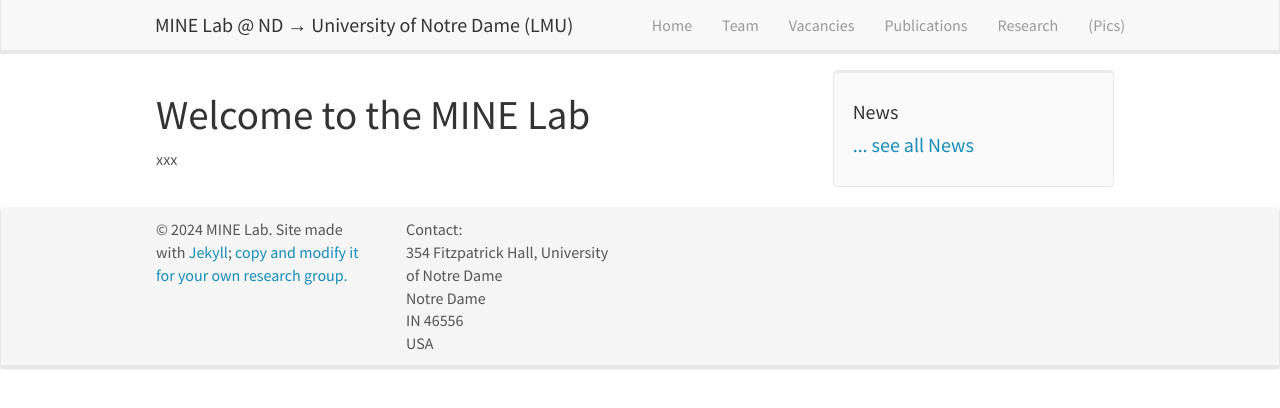
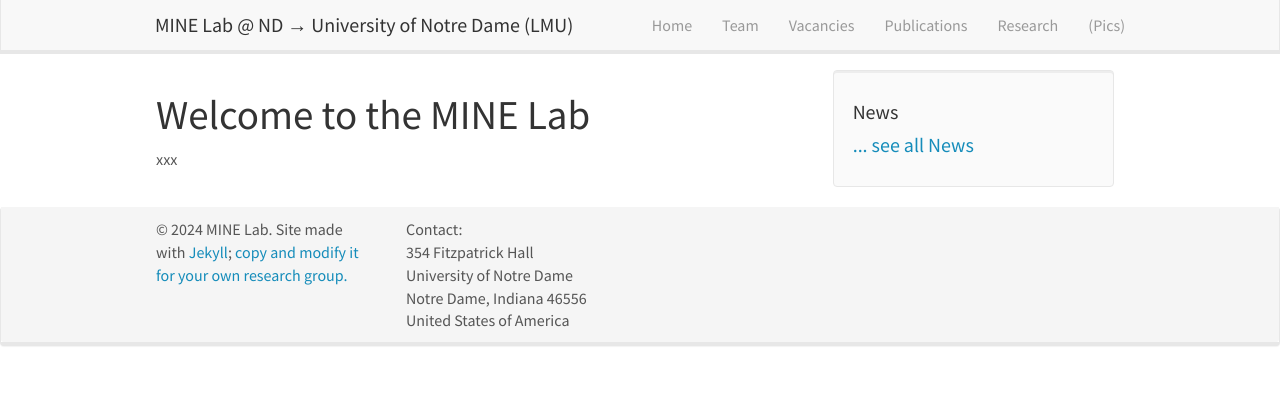
Before and after one commit to MINE-Lab-ND/MINE-Lab-ND, a Jekyll site: the page built from _pages/home.md, in a window 1280 px wide. Shown: the top 408 px of the page. Built offline with Jekyll 4.4.1, drawn with Linux system fonts in a browser that asks for light colours; nearby versions of some CDN libraries.

Commit message:
Changes to be committed: 	modified:   _data/students.yml 	modified:   _includes/footer.html

```diff
--- a/_data/students.yml
+++ b/_data/students.yml
@@ -1,6 +1,6 @@
 - name: Kehan Guo
   photo: Jiasen.png
-  info: PhD Student, started September 2022 (<a href="https://kehanguo2.github.io/KehanGuo/">Website</a>)
+  info: PhD Student, started 2022 Fall (<a href="https://kehanguo2.github.io/KehanGuo/">Website</a>)
   email: niu@physics.leidenuniv.nl
   number_educ: 0
   education1:
--- a/_includes/footer.html
+++ b/_includes/footer.html
@@ -14,11 +14,10 @@
 		</div>
 		<div class="col-sm-3">
 		  Contact:<br />
-		  354 Fitzpatrick Hall, University of Notre Dame<br />
-		  Notre Dame<br />
-		  IN 46556<br />
-		  USA<br />
-
+		  354 Fitzpatrick Hall<br />
+		  University of Notre Dame<br />
+		  Notre Dame, Indiana 46556<br />
+		  United States of America<br />
 		</div>
 	  </div>
 	</div>
```
